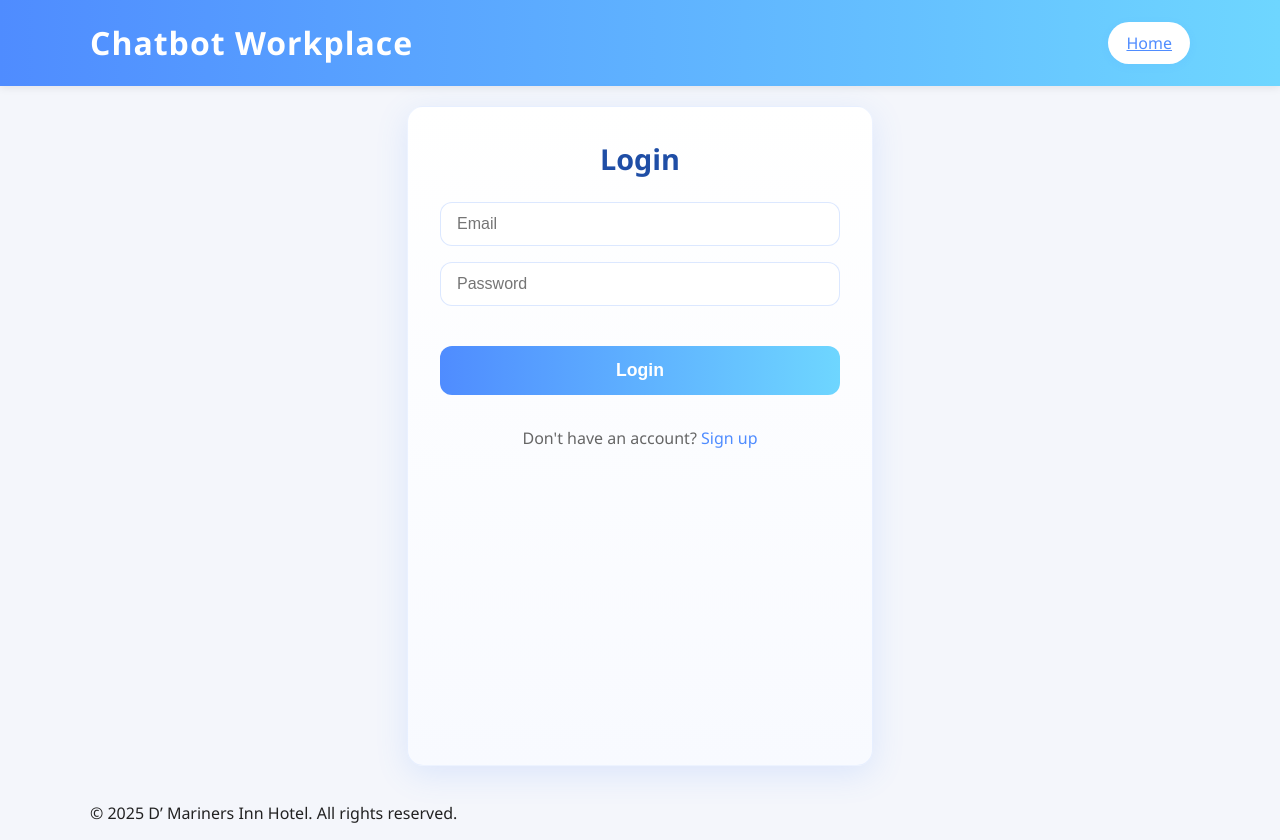
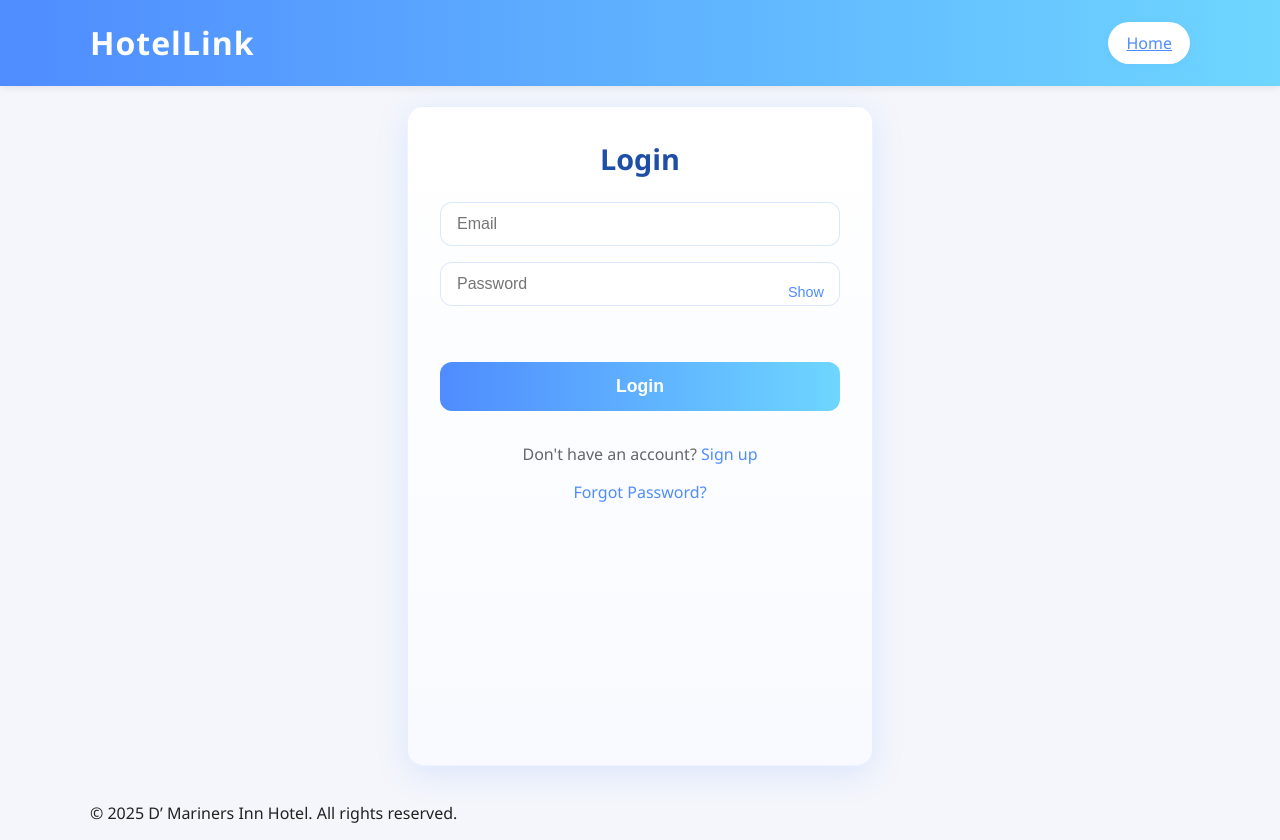
Before and after one commit to Kyle-Geronimo/Capstone-Javascript-, a website with bundled scripts: page javascript_website/pages/login.html in a window 1280 px wide. Built offline with nearby package versions, Linux system fonts and the light colour scheme.

Commit message:
Update login.html

```diff
--- a/javascript_website/pages/login.html
+++ b/javascript_website/pages/login.html
@@ -2,7 +2,7 @@
 <html lang="en">
 <head>
   <meta charset="UTF-8">
-  <title>Chatbot Workplace - Login</title>
+  <title>HotelLink - Login</title>
   <meta name="viewport" content="width=device-width, initial-scale=1.0">
 <link rel="stylesheet" href="../css/styles.css">
   <!-- Firebase SDKs -->
@@ -13,7 +13,7 @@
 <body>
   <header>
     <div class="container">
-      <h1>Chatbot Workplace</h1>
+      <h1>HotelLink</h1>
       <nav>
         <a href="../index.html" class="nav-btn">Home</a>
       </nav>
@@ -25,9 +25,15 @@
       <div class="form-container">
         <h2>Login</h2>
         <input id="login-email" type="email" placeholder="Email">
-        <input id="login-password" type="password" placeholder="Password">
+        <div class="password-wrap">
+          <input id="login-password" type="password" placeholder="Password">
+          <button type="button" class="toggle-password" data-target="login-password">Show</button>
+        </div>
         <button id="login-btn" class="action-btn">Login</button>
-        <p>Don't have an account? <a href="signup.html">Sign up</a></p>
+        <div class="form-links">
+          <p>Don't have an account? <a href="signup.html">Sign up</a></p>
+          <p><a href="reset-password.html" class="forgot-link">Forgot Password?</a></p>
+        </div>
       </div>
     </section>
   </main>
@@ -40,6 +46,7 @@
 
   <script type="module" src="../js/firebase-config.js"></script>
   <script type="module" src="../js/auth.js"></script>
+  <script type="module" src="../js/show-password.js"></script>
   <script type="module">
   import { login } from '../js/auth.js';
   import { auth } from '../js/firebase-config.js';
```
